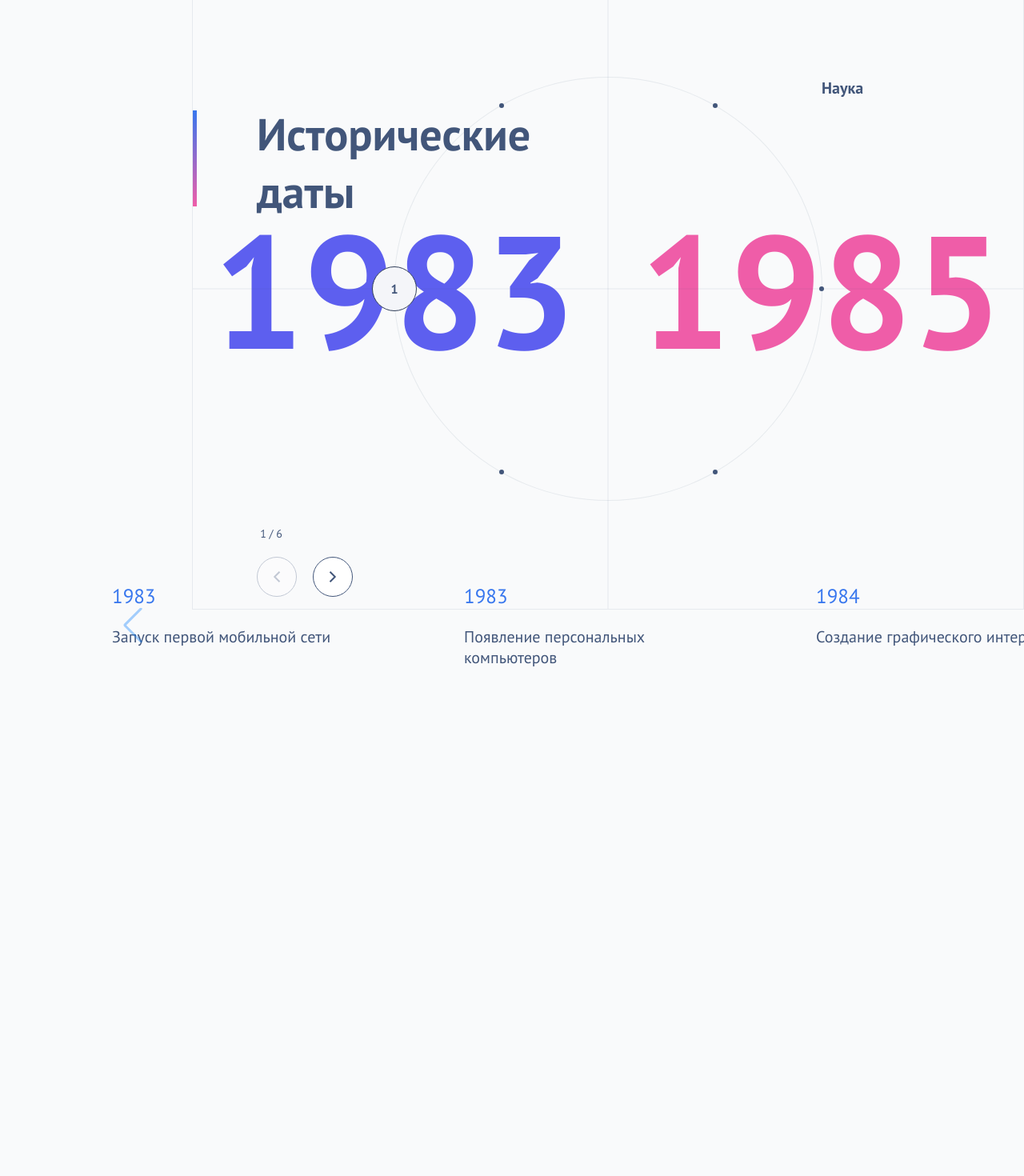
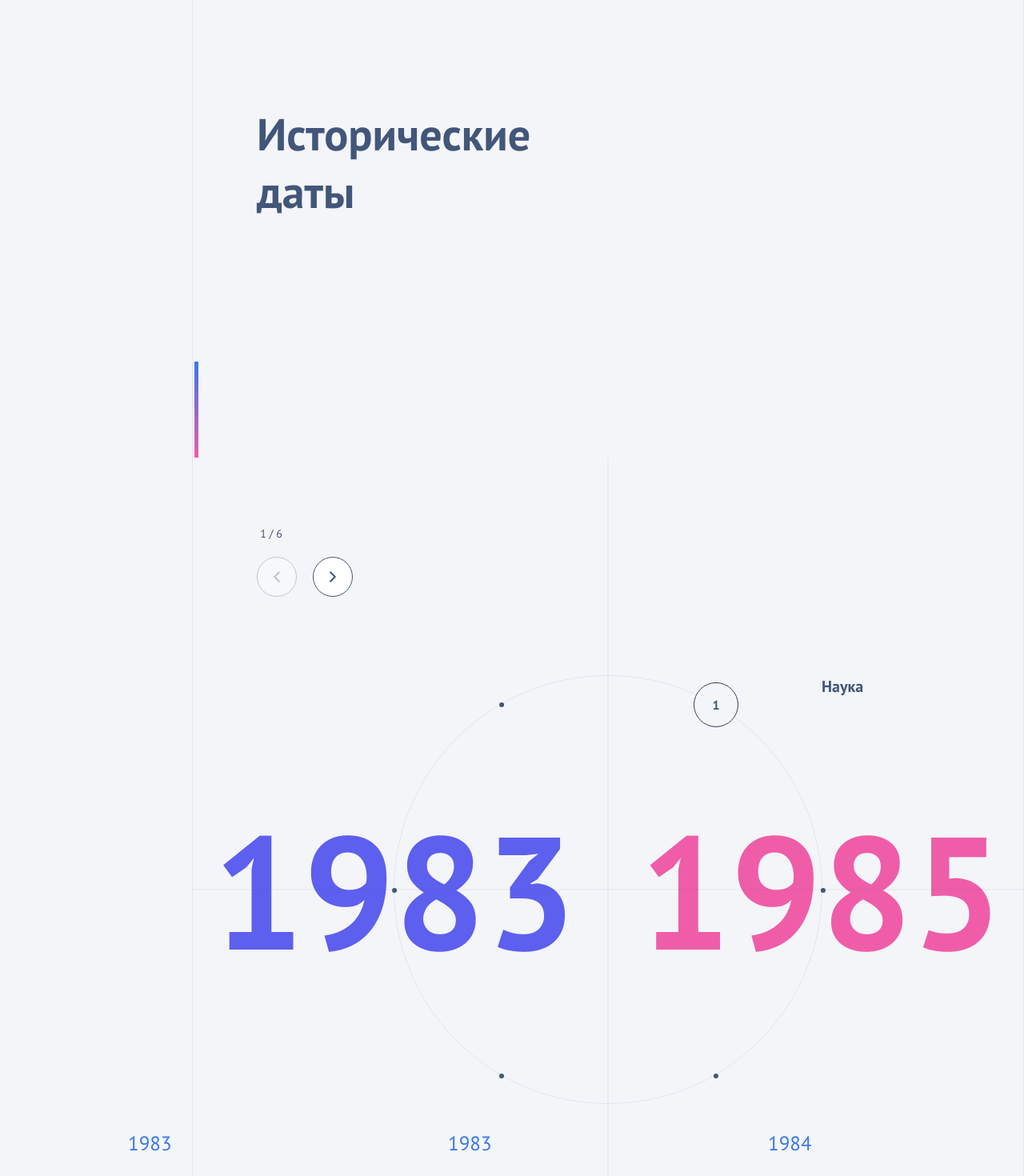
Before and after one commit to evrybody/only.github.io, a React app: page / in a window 1280 px wide. Shown: the part 40-1510 px from the top of the page at 80% size. Before the commit the page ends 875 px from the top, so only its background shows below. Built offline with nearby package versions, Linux system fonts and the light colour scheme.

Commit message:
Desktop styles ended

```diff
--- a/package.json
+++ b/package.json
@@ -12,6 +12,7 @@
   "description": "",
   "dependencies": {
     "@gsap/react": "^2.1.2",
+    "gsap": "^3.13.0",
     "react": "^19.2.0",
     "react-dom": "^19.2.0",
     "styled-components": "^6.1.19",
--- a/src/components/HistoricalDates/HistoricalDates.tsx
+++ b/src/components/HistoricalDates/HistoricalDates.tsx
@@ -1,16 +1,16 @@
-import React from "react";
+import React, { useEffect, useRef } from "react";
 import styled from "styled-components";
+import gsap from "gsap";
 import { useDatesStore } from "../../store/useDatesStore";
 import { useItemsStore } from "../../store/useItemsStore";
 
 const DatesWrapper = styled.div`
+  position: absolute;
   display: flex;
-  position: absolute;
+  gap: 5rem;
   font-size: 200px;
   font-weight: bold;
-  gap: 5rem;
-  left: 50%;
-  transform: translateX(-50%);
+  pointer-events: none;
 `;
 
 const LeftDate = styled.span`
@@ -25,19 +25,48 @@ const HistoricalDates: React.FC = () => {
   const { activeIndex } = useItemsStore();
   const { items } = useDatesStore();
 
-  const activeInterval = items.find(
-    (item: { index: number; interval: [number, number] }) =>
-      item.index === activeIndex
-  )?.interval;
+  const leftRef = useRef<HTMLSpanElement>(null);
+  const rightRef = useRef<HTMLSpanElement>(null);
 
-  if (!activeInterval) return null;
+  const activeInterval = items.find((item) => item.index === activeIndex)?.interval;
+  const [start, end] = activeInterval || [];
 
-  const [start, end] = activeInterval;
+  const prevValues = useRef<{ start: number; end: number }>({
+    start: start || 0,
+    end: end || 0,
+  });
+
+  useEffect(() => {
+    if (!activeInterval || !leftRef.current || !rightRef.current) return;
+
+    const [newStart, newEnd] = activeInterval;
+    const { start: oldStart, end: oldEnd } = prevValues.current;
+
+    const obj = { left: oldStart, right: oldEnd };
+    const tl = gsap.timeline();
+
+    tl.to(obj, {
+      left: newStart,
+      right: newEnd,
+      duration: 1.2,
+      ease: "power2.out",
+      onUpdate: () => {
+        if (leftRef.current) {
+          leftRef.current.textContent = Math.round(obj.left).toString();
+        }
+        if (rightRef.current) {
+          rightRef.current.textContent = Math.round(obj.right).toString();
+        }
+      },
+    });
+
+    prevValues.current = { start: newStart, end: newEnd };
+  }, [activeInterval]);
 
   return (
     <DatesWrapper>
-      <LeftDate>{start}</LeftDate>
-      <RightDate>{end}</RightDate>
+      <LeftDate ref={leftRef}>{start}</LeftDate>
+      <RightDate ref={rightRef}>{end}</RightDate>
     </DatesWrapper>
   );
 };
--- a/src/components/Rotator/Rotator.tsx
+++ b/src/components/Rotator/Rotator.tsx
@@ -1,4 +1,4 @@
-import React from "react";
+import React, { useState,useEffect } from "react";
 import styled from "styled-components";
 import { useItemsStore } from "../../store/useItemsStore";
 
@@ -9,12 +9,24 @@ interface CircleProps {
 const Circle = styled.div`
   position: relative;
   width: 536px;
-  height: 530px;
+  height: 536px;
   border-radius: 50%;
   border: 1px solid rgba(66, 86, 122, 0.1);
+  overflow: visible;
 `;
 
-const Dot = styled.div<{ active: boolean }>`
+const DotsLayer = styled.div<{ rotation: number }>`
+  position: absolute;
+  width: 536px;
+  height: 536px;
+  border-radius: 50%;
+  inset: 0;
+  transform-origin: 50% 50%;
+  transition: transform 0.6s ease-in-out;
+  transform: ${(p) => `rotate(${p.rotation}rad)`};
+`;
+
+const Dot = styled.div<{ active: boolean; rotation: number }>`
   position: absolute;
   display: flex;
   align-items: center;
@@ -28,8 +40,8 @@ const Dot = styled.div<{ active: boolean }>`
   cursor: pointer;
   z-index: 2;
   font-weight: ${(props) => (props.active ? "bold" : "normal")};
-  transition: all 0.3s ease;
-  transform: translate(-50%, -50%);
+  transform: ${(p) => `translate(-50%, -50%) rotate(${-p.rotation}rad)`};
+  transition: all 0.3s ease-in-out;
 
   &:hover {
     width: 56px;
@@ -51,35 +63,55 @@ const Title = styled.span`
 const Rotator: React.FC<CircleProps> = ({ items }) => {
   const { activeIndex, setActiveIndex } = useItemsStore();
 
-  const width = 540;
-  const height = 534;
-  const dotSize = 6;
+  const width = 536;
+  const height = 536;
   const cx = width / 2;
   const cy = height / 2;
-  const rx = (width - dotSize) / 2;
-  const ry = (height - dotSize) / 2;
   const count = items.length;
   const startAngle = -Math.PI;
+  const desiredAngle = -Math.PI / 3;
+
+  const [rotationOffset, setRotationOffset] = useState(0);
+
+  const angleForIndex = (idx: number) =>
+    startAngle + (2 * Math.PI * (idx % count)) / count;
+
+  const normalizeDelta = (delta: number) =>
+    Math.atan2(Math.sin(delta), Math.cos(delta));
+
+  useEffect(() => {
+    const activeIdx = items.findIndex((i) => i.index === activeIndex);
+    if (activeIdx === -1 || count === 0) return;
+
+    setRotationOffset((prev) => {
+      const currentActiveAngle = angleForIndex(activeIdx) + prev;
+      const delta = desiredAngle - currentActiveAngle;
+      const shortest = normalizeDelta(delta);
+      return prev + shortest;
+    });
+  }, [activeIndex, items, count]);
 
   return (
     <Circle>
+      <DotsLayer rotation={rotationOffset}>
         {items.map((item, idx) => {
-        const k = idx % count;
-        const angle = startAngle + (2 * Math.PI * k) / count;
-        const x = cx + rx * Math.cos(angle) - dotSize / 2;
-        const y = cy + ry * Math.sin(angle) - dotSize / 2;
+          const baseAngle = angleForIndex(idx);
+          const x = cx + cx * Math.cos(baseAngle);
+          const y = cy + cy * Math.sin(baseAngle);
           const isActive = item.index === activeIndex;
           return (
             <Dot
               key={item.index}
               style={{ left: x, top: y }}
               active={isActive}
+              rotation={rotationOffset}
               onClick={() => setActiveIndex(item.index)}
             >
               {idx + 1}
             </Dot>
           );
         })}
+      </DotsLayer>
       <Title>{items.find((item) => item.index === activeIndex)?.title}</Title>
     </Circle>
   );
--- a/src/components/Skeleton/Skeleton.tsx
+++ b/src/components/Skeleton/Skeleton.tsx
@@ -10,12 +10,7 @@ import DateChanger from "../HistoricalDates/DateChanger";
 import Slider from "../Slider/Slider";
 
 const SkeletonWrapper = styled.section`
-  position: relative;
-  width: 100%;
-  height: 100vh; //TODO
-  display: flex;
-  justify-content: center;
-  align-items: center;
+  display: contents;
 `;
 
 const Cross = styled.div`
@@ -49,7 +44,7 @@ const Cross = styled.div`
 `;
 
 const HistoricalHeader = styled.span`
-  position: absolute;
+  grid-column: 1;
   margin-top: 170px;
   margin-left: 80px;
   font-size: 56px;
@@ -59,11 +54,27 @@ const HistoricalHeader = styled.span`
 `;
 
 const ColoredVector = styled.div`
-  position: absolute;
+  grid-column: 1;
   margin-top: 177px;
+  margin-left: 2px;
   width: 5px;
   height: 120px;
   background: linear-gradient(#3877ee, #ef5da8);
+`;
+
+const SidebarStack = styled.div`
+  grid-column: 1;
+  display: flex;
+  flex-direction: column;
+`;
+
+const ContentArea = styled.div`
+  grid-column: 2;
+  position: relative;
+  display: flex;
+  align-items: center;
+  justify-content: center;
+  min-height: 1080px;
 `;
 
 const Skeleton: React.FC = () => {
@@ -72,17 +83,19 @@ const Skeleton: React.FC = () => {
 
   const currentSlides = getSlidesByIndex(activeIndex);
   return (
-    <>
-      <HistoricalHeader>Исторические даты</HistoricalHeader>
-      <ColoredVector />
-      <DateChanger />
-      <SkeletonWrapper>
+    <SkeletonWrapper>
+      <SidebarStack>
+        <HistoricalHeader>Исторические даты</HistoricalHeader>
+        <ColoredVector />
+        <DateChanger />
+      </SidebarStack>
+      <ContentArea>
         <Rotator items={items} />
         <Cross />
         <HistoricalDates />
         <Slider slides={currentSlides} />
-      </SkeletonWrapper>
-    </>
+      </ContentArea>
+    </SkeletonWrapper>
   );
 };
 
--- a/src/components/Slider/Slider.tsx
+++ b/src/components/Slider/Slider.tsx
@@ -1,11 +1,7 @@
-import React from "react";
+import React, { useRef, useState } from "react";
 
 import { Swiper, SwiperSlide } from "swiper/react";
-import { Navigation } from "swiper/modules";
-
-import CustomNavigation from "./Navigation";
-
-import "swiper/css/navigation";
+import type { Swiper as SwiperType } from "swiper";
 import "swiper/css";
 
 import styled from "styled-components";
@@ -20,20 +16,51 @@ interface ISliderProps {
   slides: ISlideData[];
 }
 
-const SlideContainer = styled.div`
+const SwiperContainer = styled.div`
   position: absolute;
+  top: 841px;
+  width: 1440px;
   display: flex;
   justify-content: center;
   align-items: center;
-  width: 1320px;
-  margin-top: 841px;
-  margin-left: 80px;
+`;
+
+const SlideContainer = styled.div`
+  display: flex;
+  align-items: center;
+  width: 1200px;
+`;
+
+const NextButton = styled.button`
+  position: absolute;
+  right: 0;
+  width: 40px;
+  height: 40px;
+  border: none;
+  border-radius: 50%;
+  background: #ffffff;
+  display: flex;
+  align-items: center;
+  justify-content: center;
+  cursor: pointer;
+  z-index: 2;
+  margin-right: 40px;
+  transition: all 0.3s ease-in-out;
+
+  &:disabled {
+    display: none;
+  }
+`;
+
+const PrevButton = styled(NextButton)`
+  margin-left: 40px;
+  right: auto;
+  left: 0;
 `;
 
 const Slide = styled.div`
   display: flex;
   flex-direction: column;
-  width: 320px;
 `;
 
 const SlideDate = styled.span`
@@ -48,15 +75,42 @@ const SlideContent = styled.p`
 `;
 
 const Slider: React.FC<ISliderProps> = ({ slides }) => {
+  const swiperRef = useRef<SwiperType | null>(null);
+  const [isEnd, setIsEnd] = useState(false);
+  const [isBeginning, setIsBeginning] = useState(true);
+
   return (
+    <SwiperContainer>
+      <PrevButton
+        aria-label="Previous slide"
+        onClick={() => swiperRef.current?.slidePrev()}
+        disabled={isBeginning}
+      >
+        <svg
+          width="8"
+          height="12"
+          viewBox="0 0 8 12"
+          fill="none"
+          xmlns="http://www.w3.org/2000/svg"
+        >
+          <path d="M7 11L2 6L7 1" stroke="#3877EE" strokeWidth="2" />
+        </svg>
+      </PrevButton>
       <SlideContainer>
         <Swiper
+          onSwiper={(swiper) => {
+            swiperRef.current = swiper;
+            setIsEnd(swiper.isEnd);
+            setIsBeginning(swiper.isBeginning);
+          }}
+          onSlideChange={(swiper) => {
+            setIsEnd(swiper.isEnd);
+            setIsBeginning(swiper.isBeginning);
+          }}
           grabCursor={true}
           slidesPerView={3}
           centeredSlides={false}
-        modules={[Navigation]}
           loop={false}
-        navigation={true}
         >
           {slides.map((slide) => (
             <SwiperSlide key={slide.slideNumber}>
@@ -68,6 +122,28 @@ const Slider: React.FC<ISliderProps> = ({ slides }) => {
           ))}
         </Swiper>
       </SlideContainer>
+      <NextButton
+        aria-label="Next slide"
+        onClick={() => swiperRef.current?.slideNext()}
+        disabled={isEnd}
+      >
+        <svg
+          width="5"
+          height="10"
+          viewBox="0 0 5 10"
+          fill="none"
+          xmlns="http://www.w3.org/2000/svg"
+        >
+          <path
+            d="M1 1L4 5L1 9"
+            stroke="#3877EE"
+            strokeWidth="2"
+            strokeLinecap="round"
+            strokeLinejoin="round"
+          />
+        </svg>
+      </NextButton>
+    </SwiperContainer>
   );
 };
 
--- a/src/global.ts
+++ b/src/global.ts
@@ -11,9 +11,8 @@ export const GlobalStyle = createGlobalStyle`
     height: 100dvh;
     font-family: 'PT Sans', sans-serif;
     color: #42567A;
-    background: #f9fafb;
+    background: #F4F5F9;
   }
 `;
 
-
 //TODO global var for colors
```
Also changed, not shown: 1 other file (tests, documents, lock files or other folders). Lines whose indentation alone changed are shown as unchanged.
